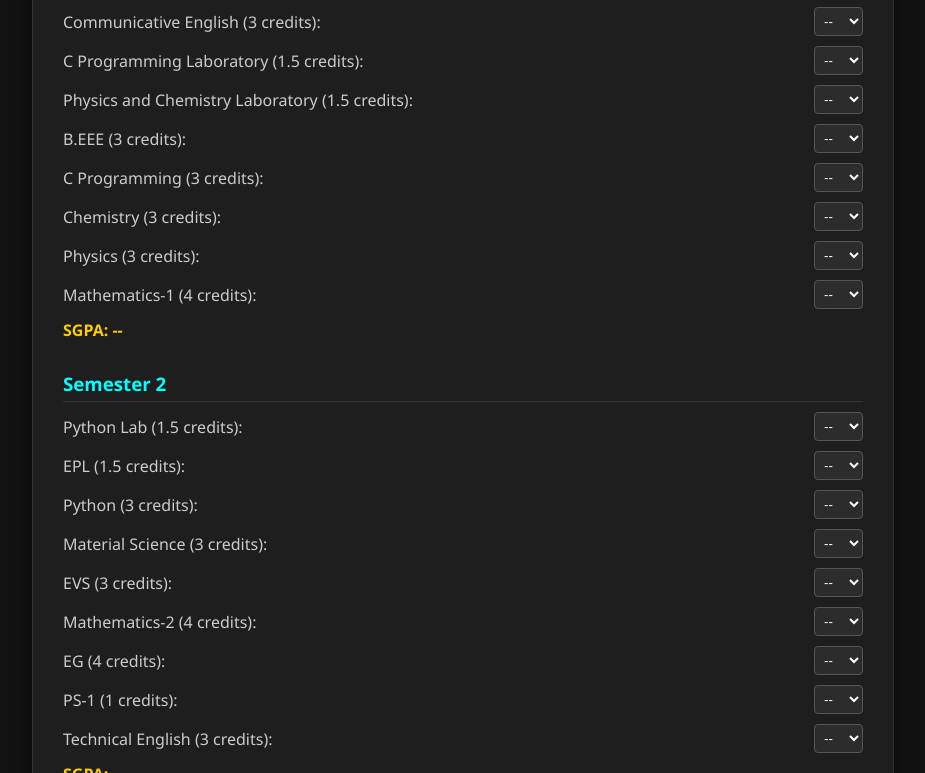
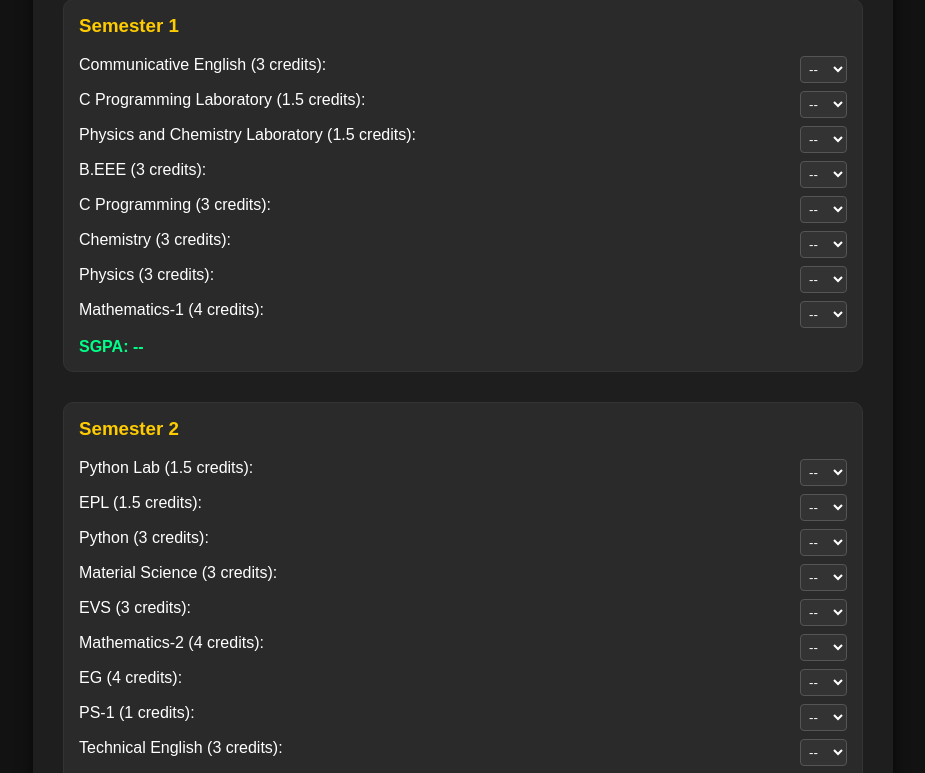
Before and after one commit to kris2505a/CGPA-Calculator, a plain HTML site: page index.html in a window 1280 px wide. Shown: the part 149-922 px from the top of the page, without its empty margins (177-1102 px from the left). Drawn offline with Linux system fonts and the light colour scheme.

Commit message:
updated style.css

```diff
--- a/style.css
+++ b/style.css
@@ -1,89 +1,91 @@
+/* style.css */
+
 body {
   margin: 0;
   padding: 0;
-  font-family: "Segoe UI", sans-serif;
+  font-family: Arial, sans-serif;
   background-color: #121212;
   color: #ffffff;
   display: flex;
   justify-content: center;
-  align-items: center;
+  align-items: start;
   min-height: 100vh;
+  padding-top: 40px;
 }
 
 .container {
   background-color: #1e1e1e;
   padding: 30px;
-  border-radius: 12px;
-  box-shadow: 0 6px 20px rgba(0, 0, 0, 0.5);
+  border-radius: 15px;
+  box-shadow: 0 0 15px rgba(0,0,0,0.6);
+  max-width: 800px;
   width: 90%;
-  max-width: 800px;
-  text-align: center;
-  border: 1px solid #333;
 }
 
 h1 {
-  color: #00bfff;
+  text-align: center;
   margin-bottom: 20px;
+  color: #00d4ff;
 }
 
 .semester {
   margin-bottom: 30px;
-  text-align: left;
+  border: 1px solid #333;
+  padding: 15px;
+  border-radius: 10px;
+  background-color: #2a2a2a;
 }
 
 .semester h3 {
-  color: #00ffff;
-  margin-bottom: 10px;
-  border-bottom: 1px solid #333;
-  padding-bottom: 5px;
+  margin-top: 0;
+  color: #ffcc00;
 }
 
 .subject {
-  margin-bottom: 10px;
   display: flex;
   justify-content: space-between;
-  align-items: center;
+  margin: 8px 0;
 }
 
 .subject label {
   flex: 1;
   margin-right: 10px;
-  color: #cccccc;
 }
 
 .subject select {
-  flex-shrink: 0;
-  padding: 5px;
+  background-color: #333;
+  color: white;
+  padding: 4px;
   border-radius: 4px;
   border: 1px solid #555;
-  background-color: #2c2c2c;
-  color: #ffffff;
 }
 
 button {
+  display: block;
+  margin: 20px auto;
   padding: 10px 20px;
-  background-color: #00bfff;
-  color: white;
+  background-color: #00d4ff;
+  color: #121212;
+  font-weight: bold;
   border: none;
   border-radius: 6px;
   cursor: pointer;
-  font-size: 16px;
-  margin-top: 20px;
+  transition: background-color 0.3s;
 }
 
 button:hover {
-  background-color: #009acd;
+  background-color: #00aacc;
 }
 
 #cgpa-result {
+  text-align: center;
   margin-top: 20px;
-  font-size: 18px;
-  font-weight: bold;
-  color: #00ff99;
+  font-size: 1.2em;
+  color: #00ff88;
 }
 
 .sgpa-result {
   margin-top: 10px;
   font-weight: bold;
-  color: #ffcc00;
+  color: #00ff88;
 }
```
